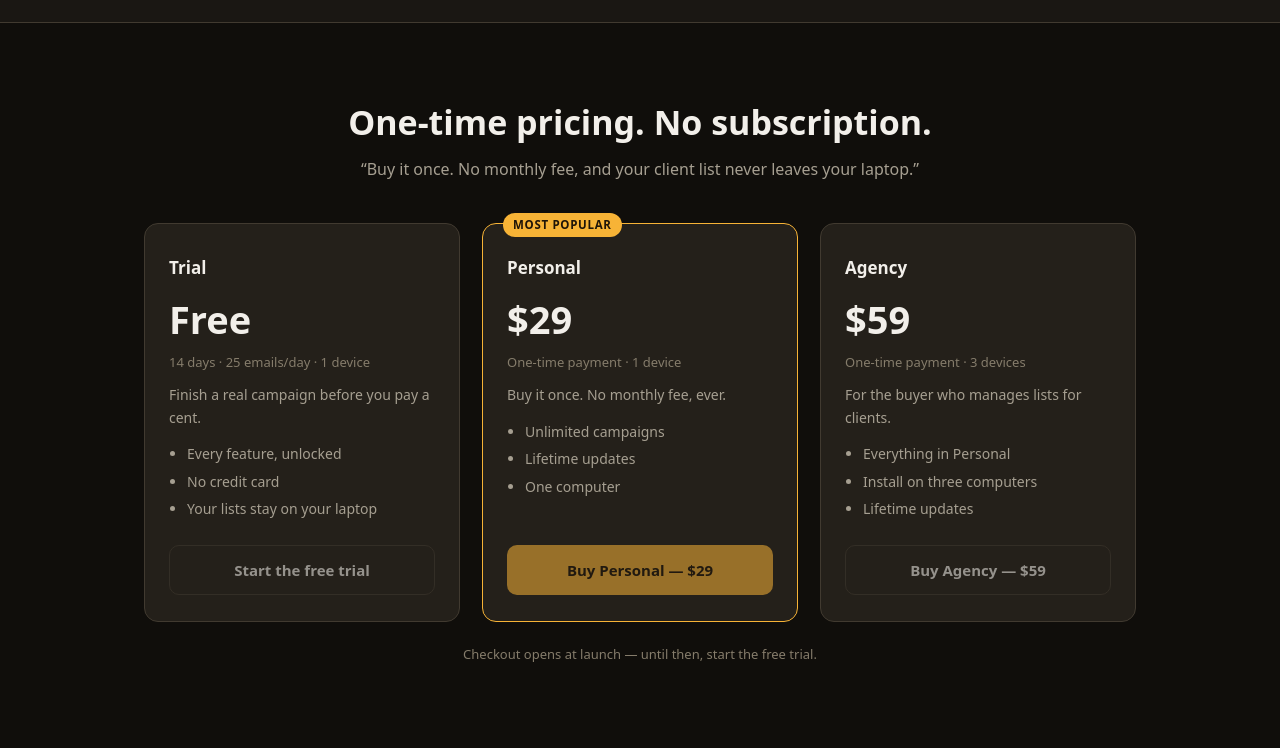
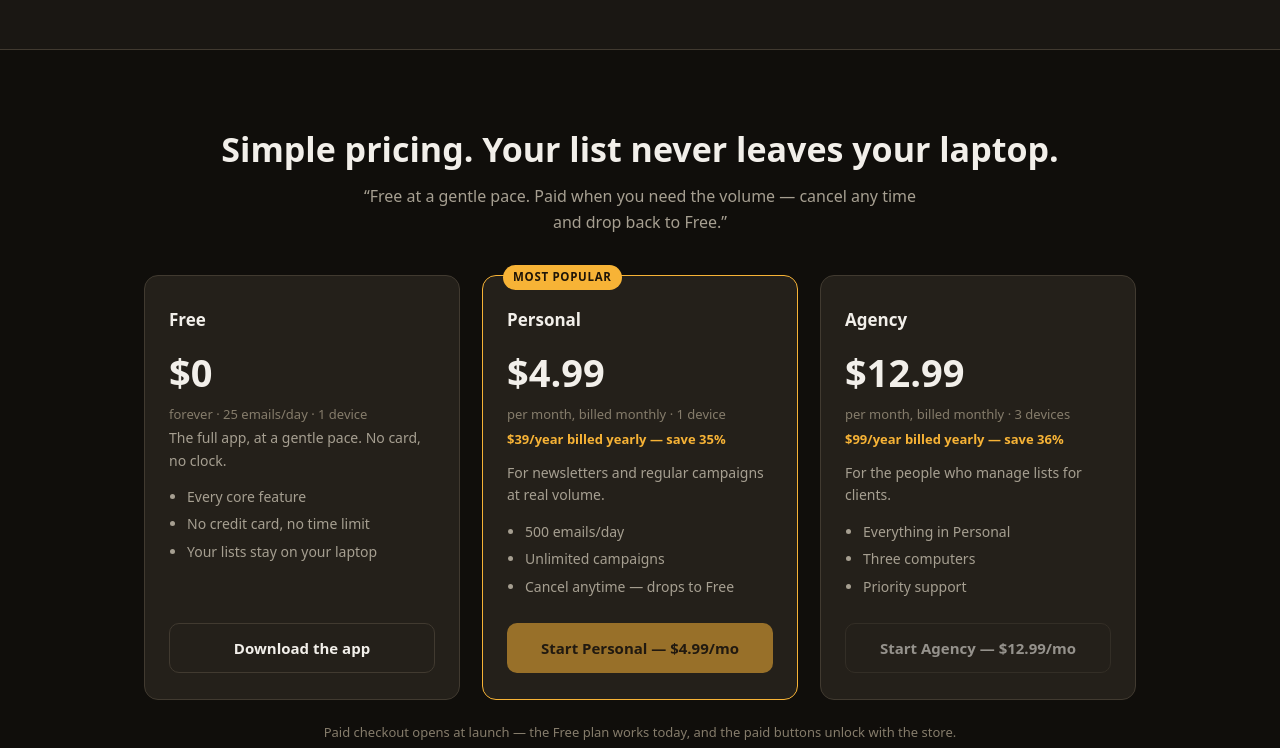
Before and after one commit to Yousaf-khan-se/gmailsmith-platform, an Astro site in the folder web/: page / in a window 1280 px wide. Shown: the part 879-1627 px from the top of the page. Built offline with nearby package versions, Linux system fonts and the light colour scheme; Astro itself is replaced by a stand-in of ours; no server answers.

Commit message:
site: subscription pricing — Free / Personal $4.99 / Agency $12.99 with yearly billing

```diff
--- a/web/src/pages/index.astro
+++ b/web/src/pages/index.astro
@@ -14,7 +14,8 @@ import { site, pricing } from '../site';
       <p class="lede">
         GmailSmith sends personalised campaigns straight from your own Gmail
         account. Recipient data and message content stay on your laptop —
-        there is no cloud database, no middleman, and no monthly fee.
+        there is no cloud database and no middleman. Send free — upgrade only
+        when you need the volume.
       </p>
       <div id="download" class="download-row">
         <a id="downloadBtn" class="btn btn-primary btn-lg" href="#">Download for Windows</a>
@@ -50,10 +51,10 @@ import { site, pricing } from '../site';
 
   <section id="pricing" style="padding: 72px 0;">
     <div class="container">
-      <h2 class="section-title">One-time pricing. No subscription.</h2>
+      <h2 class="section-title">Simple pricing. Your list never leaves your laptop.</h2>
       <p class="section-sub">
-        “Buy it once. No monthly fee, and your client list never leaves your
-        laptop.”
+        “Free at a gentle pace. Paid when you need the volume — cancel any
+        time and drop back to Free.”
       </p>
       <div class="pricing-grid">
         {pricing.map((tier) => (
@@ -62,15 +63,30 @@ import { site, pricing } from '../site';
             <h3>{tier.name}</h3>
             <p class="price">{tier.price}</p>
             <p class="period">{tier.period} · {tier.devices}</p>
+            {tier.yearly && (
+              <p class="yearly">{tier.yearly.price} billed yearly — {tier.yearly.note}</p>
+            )}
             <p class="blurb">{tier.blurb}</p>
             <ul>
               {tier.features.map((f) => <li>{f}</li>)}
             </ul>
             <a
               class:list={['btn', 'btn-block', tier.featured ? 'btn-primary' : 'btn-secondary']}
-              href={site.purchaseUrl || '#pricing'}
-              aria-disabled={site.purchaseUrl ? undefined : 'true'}
-              title={site.purchaseUrl ? undefined : 'Checkout opens at launch'}
+              href={
+                tier.id === 'free'
+                  ? '#download'
+                  : (tier.checkoutMonthly || site.purchaseUrl || '#pricing')
+              }
+              aria-disabled={
+                tier.id !== 'free' && !(tier.checkoutMonthly || site.purchaseUrl)
+                  ? 'true'
+                  : undefined
+              }
+              title={
+                tier.id !== 'free' && !(tier.checkoutMonthly || site.purchaseUrl)
+                  ? 'Checkout opens at launch'
+                  : undefined
+              }
             >
               {tier.cta}
             </a>
@@ -78,7 +94,7 @@ import { site, pricing } from '../site';
         ))}
       </div>
       {!site.purchaseUrl && (
-        <p class="store-note">Checkout opens at launch — until then, start the free trial.</p>
+        <p class="store-note">Paid checkout opens at launch — the Free plan works today, and the paid buttons unlock with the store.</p>
       )}
     </div>
   </section>
@@ -104,6 +120,23 @@ import { site, pricing } from '../site';
           <p>The installer isn’t code-signed yet, so the warning is expected. <a
             href="/install">This page</a> shows the exact two clicks to
             proceed safely.</p>
+        </details>
+        <details>
+          <summary>Is there really a free plan?</summary>
+          <p>Yes — the full app, forever, at 25 emails a day. No credit card
+            and no time limit. It exists so you can feel the workflow before
+            paying anything.</p>
+        </details>
+        <details>
+          <summary>What happens when I cancel a paid plan?</summary>
+          <p>Nothing breaks. At the end of the billing period the app drops to
+            the Free plan (25 emails/day). Your data never leaves your laptop,
+            so there is nothing to export or delete on our side.</p>
+        </details>
+        <details>
+          <summary>How does yearly billing work?</summary>
+          <p>Pay once a year for a discount versus monthly — Personal $39/year
+            and Agency $99/year. Same features, same cancel-anytime terms.</p>
         </details>
       </div>
     </div>
@@ -158,7 +191,8 @@ import { site, pricing } from '../site';
     }
     .price-card h3 { margin: 4px 0 2px; font-size: 17px; }
     .price { font-size: 38px; font-weight: 800; margin: 6px 0 0; }
-    .period { color: var(--text-dim); font-size: 13px; margin: 2px 0 12px; }
+    .period { color: var(--text-dim); font-size: 13px; margin: 2px 0; }
+    .yearly { color: var(--accent); font-size: 13px; font-weight: 600; margin: 2px 0 12px; }
     .blurb { color: var(--text-muted); font-size: 14px; margin: 0 0 14px; }
     .price-card ul { margin: 0 0 20px; padding-left: 18px; color: var(--text-muted); font-size: 14px; }
     .price-card li { margin-bottom: 5px; }
--- a/web/src/site.ts
+++ b/web/src/site.ts
@@ -1,14 +1,16 @@
 // Single source of truth for the site's copy and links.
-// purchaseUrl flips from '' to the Lemon Squeezy checkout when the store
-// exists (docs/08 §8.3, P5 checklist) — until then pricing buttons render
-// a disabled state instead of pointing buyers nowhere.
+// Per-tier checkoutMonthly / checkoutYearly URLs (plus the site-wide
+// purchaseUrl fallback) flip from '' to the Lemon Squeezy variant checkout
+// links when the store exists (docs/08 §8.3, P5 checklist) — until then the
+// paid pricing buttons render a disabled state instead of pointing buyers
+// nowhere. The Free tier always links straight to the download.
 export const site = {
   name: 'GmailSmith',
   url: 'https://gmailsmith.app',
   tagline: 'Desktop mail merge for Gmail',
   description:
     'Send personalised email campaigns from your own Gmail. Your recipient ' +
-    'lists never leave your laptop — no cloud, no middleman, no subscription.',
+    'lists never leave your laptop — no cloud, no middleman, send-only access.',
   supportEmail: 'support@gmailsmith.app',
   purchaseUrl: '',
   version: '1.0.0',
@@ -18,50 +20,73 @@ export const site = {
   },
 };
 
-export const pricing = [
+export type PricingTier = {
+  id: string;
+  name: string;
+  price: string;
+  devices: string;
+  period: string;
+  yearly?: { price: string; note: string };
+  blurb: string;
+  features: string[];
+  cta: string;
+  checkoutMonthly: string;
+  checkoutYearly: string;
+  featured: boolean;
+};
+
+export const pricing: PricingTier[] = [
   {
-    id: 'trial',
-    name: 'Trial',
-    price: 'Free',
+    id: 'free',
+    name: 'Free',
+    price: '$0',
     devices: '1 device',
-    period: '14 days · 25 emails/day',
-    blurb: 'Finish a real campaign before you pay a cent.',
+    period: 'forever · 25 emails/day',
+    blurb: 'The full app, at a gentle pace. No card, no clock.',
     features: [
-      'Every feature, unlocked',
-      'No credit card',
+      'Every core feature',
+      'No credit card, no time limit',
       'Your lists stay on your laptop',
     ],
-    cta: 'Start the free trial',
+    cta: 'Download the app',
+    checkoutMonthly: '',
+    checkoutYearly: '',
     featured: false,
   },
   {
     id: 'personal',
     name: 'Personal',
-    price: '$29',
+    price: '$4.99',
     devices: '1 device',
-    period: 'One-time payment',
-    blurb: 'Buy it once. No monthly fee, ever.',
+    period: 'per month, billed monthly',
+    yearly: { price: '$39/year', note: 'save 35%' },
+    blurb: 'For newsletters and regular campaigns at real volume.',
     features: [
+      '500 emails/day',
       'Unlimited campaigns',
-      'Lifetime updates',
-      'One computer',
+      'Cancel anytime — drops to Free',
     ],
-    cta: 'Buy Personal — $29',
+    cta: 'Start Personal — $4.99/mo',
+    checkoutMonthly: '',
+    checkoutYearly: '',
     featured: true,
   },
   {
     id: 'agency',
     name: 'Agency',
-    price: '$59',
+    price: '$12.99',
     devices: '3 devices',
-    period: 'One-time payment',
-    blurb: 'For the buyer who manages lists for clients.',
+    period: 'per month, billed monthly',
+    yearly: { price: '$99/year', note: 'save 36%' },
+    blurb: 'For the people who manage lists for clients.',
     features: [
       'Everything in Personal',
-      'Install on three computers',
-      'Lifetime updates',
+      'Three computers',
+      'Priority support',
     ],
-    cta: 'Buy Agency — $59',
+    cta: 'Start Agency — $12.99/mo',
+    checkoutMonthly: '',
+    checkoutYearly: '',
     featured: false,
   },
 ];
```
